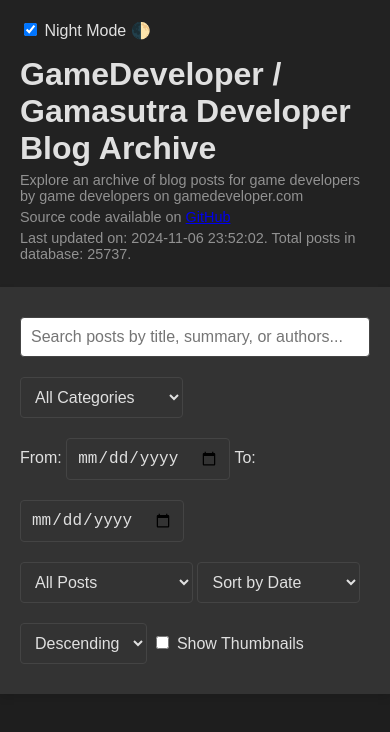
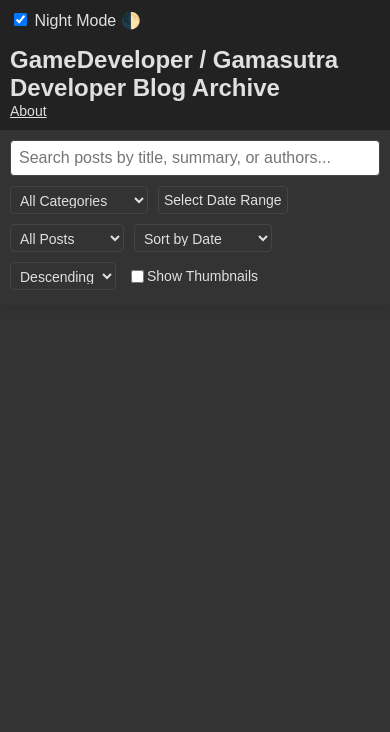
Before and after one commit to rich0664/Gamasutra-Archive, a website built with webpack: page index.html in a window 390 px wide. Both pictures are taken after a click on the checkbox 30 px from the left and 29 px from the top of the page. Built offline with nearby package versions, Linux system fonts and the light colour scheme; what sql.js-httpvfs would draw is missing.

Commit message:
updated design and behaviour

```diff
--- a/index.html
+++ b/index.html
@@ -1,5 +1,6 @@
 <!DOCTYPE html>
 <html lang="en">
+
 <head>
     <meta charset="UTF-8">
     <meta name="viewport" content="width=device-width, initial-scale=1.0">
@@ -14,33 +15,42 @@
     <meta property="og:type" content="website" />
     <meta property="og:url" content="https://rich0664.github.io/Gamasutra-Archive/" />
     <meta property="og:image" content="https://rich0664.github.io/Gamasutra-Archive/icon/favicon180.png" />
-        <meta property="og:description" content="A searchable archive of Gamasutra's game developer blogs. Explore posts on design, programming, production, and more!" />
+    <meta property="og:description"
+        content="A searchable archive of Gamasutra's game developer blogs. Explore posts on design, programming, production, and more!" />
     <meta property="og:site_name" content="Gamasutra Developer Blog Archive" />
 
     <!-- Twitter Card Meta Tags -->
     <meta name="twitter:card" content="summary_large_image" />
     <meta name="twitter:title" content="Gamasutra Developer Blog Archive" />
-        <meta name="twitter:description" content="A searchable archive of Gamasutra's game developer blogs. Explore posts on design, programming, production, and more!" />
+    <meta name="twitter:description"
+        content="A searchable archive of Gamasutra's game developer blogs. Explore posts on design, programming, production, and more!" />
     <meta name="twitter:image" content="https://rich0664.github.io/Gamasutra-Archive/icon/favicon180.png" />
 
     <!-- Link to your CSS and JavaScript -->
     <script defer src="./dist/bundle.js"></script>
     <link rel="stylesheet" href="style.css">
 </head>
+
 <body>
     <!-- Header with title and description -->
     <div id="header">
         <input type="checkbox" id="nightModeToggle" /> Night Mode 🌓
         <h1>GameDeveloper / Gamasutra Developer Blog Archive</h1>
+
+        <!-- About Section -->
+        <div id="aboutSection">
             <p>Explore an archive of blog posts for game developers by game developers on gamedeveloper.com</p>
             <p>Source code available on <a href="https://github.com/Rich0664/Gamasutra-Archive">GitHub</a></p>
-        <label for="nightModeToggle">
-        </label>
         </div>
 
+        <!-- About Toggle Button for mobile -->
+        <button id="aboutToggle" onclick="toggleAbout()">About</button>
+    </div>
+    <div id="mainContainer">
 
         <div id="searchContainer">
             <input type="text" id="searchInput" placeholder="Search posts by title, summary, or authors..." />
+            <div id="searchFilters">
                 <select id="categorySelect">
                     <option value="All" selected>All Categories</option>
                     <option value="Design">Design</option>
@@ -57,18 +67,21 @@
                     <option value="Other">Other</option>
                 </select>
 
-        <div id="dateContainer">
+                <div id="dateDropdown" class="dropdown">
+                    <button id="dateToggle">Select Date Range</button>
+                    <div id="dateOptions" class="dropdown-content">
                         <label for="startDate">From:</label>
                         <input type="date" id="startDate" />
 
                         <label for="endDate">To:</label>
                         <input type="date" id="endDate" />
                     </div>
+                </div>
 
                 <select id="featuredSelect">
                     <option value="all" selected>All Posts</option>
-            <option value="featured">Only Featured</option>
-            <option value="not_featured">Only Not Featured</option>
+                    <option value="featured">Featured</option>
+                    <option value="not_featured">Not Featured</option>
                 </select>
 
                 <select id="sortSelect">
@@ -82,14 +95,17 @@
                     <option value="DESC" selected>Descending</option>
                 </select>
 
-        <label>
+                <label id="thumbnailToggleContainer">
                     <input type="checkbox" id="thumbnailToggle" checked />
                     Show Thumbnails
                 </label>
+            </div>
         </div>
 
         <div id="postList">
             <!-- Posts will be injected here -->
         </div>
+    </div>
 </body>
+
 </html>
--- a/src/index.ts
+++ b/src/index.ts
@@ -1,38 +1,62 @@
 import { createDbWorker } from "sql.js-httpvfs";
 
+// Define worker and WebAssembly URLs
 const workerUrl = new URL("sql.js-httpvfs/dist/sqlite.worker.js", import.meta.url);
 const wasmUrl = new URL("sql.js-httpvfs/dist/sql-wasm.wasm", import.meta.url);
 
+// Pagination controls
 let offset = 0; // Track the current offset for pagination
-const limit = 20; // Number of posts to load per "page" or scroll event
+const limit = 20; // Posts per "page" or scroll event
+
+// UI Elements: Preference Toggles
 const nightModeToggle = document.getElementById("nightModeToggle") as HTMLInputElement;
 const thumbnailToggle = document.getElementById("thumbnailToggle") as HTMLInputElement;
 
-// Load preferences from localStorage
+
+// Load saved preferences for night mode and thumbnails on page load
 document.addEventListener("DOMContentLoaded", () => {
-    // Load night mode state
     const nightMode = localStorage.getItem("nightMode") === "true";
     document.body.classList.toggle("dark-mode", nightMode);
     nightModeToggle.checked = nightMode;
 
-    // Load thumbnail visibility state
     const showThumbnails = localStorage.getItem("showThumbnails") === "true";
     thumbnailToggle.checked = showThumbnails;
 });
 
-// Save night mode state to localStorage when toggled
+// Toggle night mode and save to localStorage
 nightModeToggle.addEventListener("change", () => {
     document.body.classList.toggle("dark-mode", nightModeToggle.checked);
     localStorage.setItem("nightMode", String(nightModeToggle.checked));
 });
+// Toggle the About section on mobile
+function toggleAbout() {
+    const aboutSection = document.getElementById("aboutSection");
+    const aboutToggle = document.getElementById("aboutToggle") as HTMLButtonElement;
 
+    if (aboutSection && aboutToggle) {
+        const isVisible = aboutSection.style.display === "block";
+        aboutSection.style.display = isVisible ? "none" : "block";
 
+        // Update button text based on the visibility of aboutSection
+        aboutToggle.textContent = isVisible ? "About" : "Hide";
+    }
+}
 
-// Fetch and display last scrape info
+// Expose toggleAbout to the global window object
+(window as any).toggleAbout = toggleAbout;
+
+// UI Elements: Date Range and Filter Toggles
+const startDateInput = document.getElementById("startDate") as HTMLInputElement;
+const endDateInput = document.getElementById("endDate") as HTMLInputElement;
+const dateToggle = document.getElementById("dateToggle") as HTMLButtonElement;
+const dateDropdown = document.getElementById("dateDropdown") as HTMLElement;
+const dateOptions = document.getElementById("dateOptions") as HTMLElement;
+
+// Load last scrape info and display in header
 fetch("last_scrape_info.txt")
     .then(response => response.text())
     .then(text => {
-        const header = document.getElementById("header");
+        const header = document.getElementById("aboutSection");
         if (header) {
             const scrapeInfo = document.createElement("p");
             scrapeInfo.textContent = text;
@@ -41,10 +65,7 @@
     })
     .catch(error => console.error("Failed to load last scrape info:", error));
 
-// Save thumbnail visibility state to localStorage when toggled
-
-
-// Initialize the database worker
+// Initialize database worker for querying posts
 async function initDbWorker() {
     return await createDbWorker(
         [
@@ -62,8 +83,7 @@
     );
 }
 
-
-// Function to query posts based on search input, limit, and offset for pagination
+// Query posts based on search filters, pagination, and sorting options
 async function searchPosts(
     worker: any, query: string, limit = 20, offset = 0, sortColumn = "Date", sortOrder = "DESC",
     category = "All", startDate = "", endDate = "", featured = "all"
@@ -73,17 +93,13 @@
         FROM posts
         WHERE (Title LIKE '%' || ? || '%' OR Summary LIKE '%' || ? || '%' OR Authors LIKE '%' || ? || '%')
     `;
-
-    // Array to store query parameters
     const params = [query, query, query];
 
-    // Add category filter if not "All"
+    // Apply additional filters
     if (category !== "All") {
         sqlQuery += ` AND CategoryName = ?`;
         params.push(category);
     }
-
-    // Add date range filters if specified
     if (startDate) {
         sqlQuery += ` AND Date >= ?`;
         params.push(startDate);
@@ -92,64 +108,45 @@
         sqlQuery += ` AND Date <= ?`;
         params.push(endDate);
     }
-
-    // Add featured filter based on the dropdown selection
     if (featured === "featured") {
-        sqlQuery += ` AND Featured = 1`;  // Explicitly check for integer 1
+        sqlQuery += ` AND Featured = 1`;
     } else if (featured === "not_featured") {
-        sqlQuery += ` AND Featured = 0`;  // Explicitly check for integer 0
+        sqlQuery += ` AND Featured = 0`;
     }
 
     sqlQuery += ` ORDER BY ${sortColumn} ${sortOrder} LIMIT ? OFFSET ?`;
     params.push(limit.toString(), offset.toString());
 
-    // Execute the query with the parameters array
-    const results = await worker.db.query(sqlQuery, params);
-    return results;
+    return await worker.db.query(sqlQuery, params);
 }
 
-
-
-
-
-
-// Function to highlight the search term
+// Highlight matching search terms in displayed text
 function highlightText(text: string, searchTerm: string): string {
     if (!searchTerm) return text;
-
     const regex = new RegExp(`(${searchTerm})`, "gi");
     return text.replace(regex, `<span class="highlight">$1</span>`);
 }
 
-// Function to display posts with an optional parameter to append results
+// Display posts in the list with optional appending for pagination
 function displayPosts(posts: any[], searchTerm: string, append = false) {
     const listElement = document.getElementById("postList");
     if (!listElement) return;
 
-    // Clear the list if not appending (initial load or new search)
-    if (!append) listElement.innerHTML = "";
+    if (!append) listElement.innerHTML = ""; // Clear list if not appending
+    const showThumbnails = thumbnailToggle.checked;
 
-    const showThumbnails = thumbnailToggle.checked; // Get checkbox state
-
-    // If there are no posts and it's not appending, show "No results found"
     if (posts.length === 0 && !append) {
-        listElement.innerHTML = "<p>No results found.</p>";
+        listElement.innerHTML = "<p id='noResults'>No results found.</p>";
         return;
     }
 
     posts.forEach((post: any) => {
         const postElement = document.createElement("div");
-
-        // Assign a category class for color-coding based on category name
         const categoryClass = `category-${post.CategoryName.toLowerCase().replace(/\s+/g, '-')}`;
         postElement.className = `post ${categoryClass}`;
-
-        // Add star if the post is featured
         const title = post.Featured ? `⭐ ${post.Title}` : post.Title;
         const highlightedTitle = highlightText(title, searchTerm);
         const postLink = `<a href="${post.Link}" target="_blank" rel="noopener noreferrer">${highlightedTitle}</a>`;
-
-        // Conditionally include clickable thumbnail
         const thumbnailHtml = showThumbnails && post.Thumbnail
             ? `<div class="thumbnail">
                  <a href="${post.Link}" target="_blank" rel="noopener noreferrer">
@@ -174,122 +171,111 @@
     });
 }
 
+// Update date toggle button text based on selected range
+function updateDateToggleText() {
+    const startDate = startDateInput.value;
+    const endDate = endDateInput.value;
+
+    if (startDate && endDate) {
+        dateToggle.textContent = `From: ${startDate} To: ${endDate}`;
+    } else if (startDate) {
+        dateToggle.textContent = `From: ${startDate}`;
+    } else if (endDate) {
+        dateToggle.textContent = `To: ${endDate}`;
+    } else {
+        dateToggle.textContent = "Select Date Range";
+    }
+}
 
 
+// Toggle the dropdown and update date text
+dateToggle.addEventListener("click", () => {
+    dateDropdown.classList.toggle("active");
+});
 
-// Show loading indicator
+// Close the dropdown when clicking outside and update button text
+document.addEventListener("click", (event) => {
+    if (!dateDropdown.contains(event.target as Node)) {
+        dateDropdown.classList.remove("active");
+        updateDateToggleText();  // Update the text when closing
+    }
+});
+
+// Show and hide loading indicator for user feedback during data fetching
 function showLoading() {
     document.body.classList.add("loading");
 }
-
-// Hide loading indicator
 function hideLoading() {
     document.body.classList.remove("loading");
 }
 
-// Update loadResults to show and hide the loading indicator
+// Load and display initial or updated results based on user inputs
 async function loadResults(
     worker: any, query: string, sortColumn = "Date", sortOrder = "DESC",
     category = "All", startDate = "", endDate = "", featured = "all"
 ) {
-    showLoading();  // Show loading indicator
+    showLoading();
     const postList = document.getElementById("postList");
     offset = 0;
     const results = await searchPosts(worker, query, limit, offset, sortColumn, sortOrder, category, startDate, endDate, featured);
     displayPosts(results, query);
-    hideLoading();  // Hide loading indicator
+    hideLoading();
     if (postList) {
         postList.scrollTop = 0;
     }
 }
 
-
+// Initialize search and filter elements and set event listeners
 async function init() {
     const worker = await initDbWorker();
-
     await loadResults(worker, "", "Date", "DESC", "All");
 
     let debounceTimeout: NodeJS.Timeout;
     const searchInput = document.getElementById("searchInput") as HTMLInputElement;
     const categorySelect = document.getElementById("categorySelect") as HTMLSelectElement;
-    const startDateInput = document.getElementById("startDate") as HTMLInputElement;
-    const endDateInput = document.getElementById("endDate") as HTMLInputElement;
     const sortSelect = document.getElementById("sortSelect") as HTMLSelectElement;
     const sortOrderSelect = document.getElementById("sortOrderSelect") as HTMLSelectElement;
-
-    // Helper to reload results
     const featuredSelect = document.getElementById("featuredSelect") as HTMLSelectElement;
 
-    // Helper to reload results
+    // Reload results when a filter or sort option changes
     const reloadResults = async () => {
-        const query = searchInput.value;
-        const sortColumn = sortSelect.value;
-        const sortOrder = sortOrderSelect.value;
-        const category = categorySelect.value;
-        const startDate = startDateInput.value;
-        const endDate = endDateInput.value;
-        const featured = featuredSelect.value;
-        await loadResults(worker, query, sortColumn, sortOrder, category, startDate, endDate, featured);
+        await loadResults(worker, searchInput.value, sortSelect.value, sortOrderSelect.value, categorySelect.value, startDateInput.value, endDateInput.value, featuredSelect.value);
     };
 
-// Modify event listeners to show loading while waiting for results
-searchInput.addEventListener("input", () => {
-    clearTimeout(debounceTimeout);
-    debounceTimeout = setTimeout(() => {
-        showLoading();
+    // Debounce search input to avoid excessive reloads
+    searchInput.addEventListener("input", () => {
+        clearTimeout(debounceTimeout);
+        debounceTimeout = setTimeout(reloadResults, 300);
+    });
+
+    // Apply changes on toggles and other filter inputs
+    thumbnailToggle.addEventListener("change", () => {
+        localStorage.setItem("showThumbnails", String(thumbnailToggle.checked));
         reloadResults();
-    }, 300);
-});
-// Save thumbnail visibility state to localStorage when toggled
-thumbnailToggle.addEventListener("change", () => {
-    localStorage.setItem("showThumbnails", String(thumbnailToggle.checked));
-    reloadResults(); // Reload results to reflect the change in thumbnail visibility
-});
+    });
 
-categorySelect.addEventListener("change", () => {
-    showLoading();
-    reloadResults();
-});
-startDateInput.addEventListener("change", () => {
-    showLoading();
-    reloadResults();
-});
-endDateInput.addEventListener("change", () => {
-    showLoading();
-    reloadResults();
-});
-sortSelect.addEventListener("change", () => {
-    showLoading();
-    reloadResults();
-});
-sortOrderSelect.addEventListener("change", () => {
-    showLoading();
-    reloadResults();
-});
-featuredSelect.addEventListener("change", () => {
-    showLoading();
-    reloadResults();
-});
+    categorySelect.addEventListener("change", reloadResults);
+    startDateInput.addEventListener("change", () => {
+        updateDateToggleText();
+        reloadResults();
+    });
 
-    // Infinite scroll
+    endDateInput.addEventListener("change", () => {
+        updateDateToggleText();
+        reloadResults();
+    });
+    sortSelect.addEventListener("change", reloadResults);
+    sortOrderSelect.addEventListener("change", reloadResults);
+    featuredSelect.addEventListener("change", reloadResults);
+
+    // Infinite scroll listener to load more results when scrolled near the bottom
     const postList = document.getElementById("postList");
     if (postList) {
         postList.addEventListener("scroll", async () => {
             if (postList.scrollTop + postList.clientHeight >= postList.scrollHeight - 50) {
                 showLoading();
-                offset += limit; // Increment offset for the next page of results
-                const moreResults = await searchPosts(
-                    worker,
-                    searchInput.value,
-                    limit,
-                    offset,
-                    sortSelect.value,
-                    sortOrderSelect.value,
-                    categorySelect.value,
-                    startDateInput.value,
-                    endDateInput.value,
-                    featuredSelect.value
-                );
+                offset += limit;
+                const moreResults = await searchPosts(worker, searchInput.value, limit, offset, sortSelect.value, sortOrderSelect.value, categorySelect.value, startDateInput.value, endDateInput.value, featuredSelect.value);
                 displayPosts(moreResults, searchInput.value, true);
                 hideLoading();
             }
@@ -297,7 +283,5 @@
     }
 }
 
-
-
 // Start the app
 init();
--- a/style.css
+++ b/style.css
@@ -32,6 +32,8 @@
 }
 
 body {
+    height: 100%;
+    overflow: hidden;
     font-family: Arial, sans-serif;
     margin: 0;
     padding: 0;
@@ -43,6 +45,7 @@
     padding: 20px;
     background-color: var(--header-background);
     color: var(--header-text-color);
+    position: relative;
 }
 
 #header h1 {
@@ -55,23 +58,92 @@
     font-size: 0.9em;
     color: #919191;
 }
+#mainContainer {
+    display: flex;
+    flex-direction: column;
+    height: 100vh;
+    overflow:hidden;
+}
+
+/* About section for larger screens */
+#aboutSection {
+    display: block;
+}
+
+/* About button is hidden on larger screens */
+#aboutToggle {
+    display: none;
+}
+
+/* Media query for smaller screens */
+@media (max-width: 600px) {
+    body{
+        overflow-y: scroll;
+    }
+    #header {
+        padding: 10px;
+        position: sticky;
+        top:0;
+    }
+
+    #header h1 {
+        font-size: 1.5em;
+    }
+
+    /* Hide the about section and show the button on small screens */
+    #aboutSection {
+        display: none;
+    }
+
+
+    #aboutToggle {
+        display: inline-block;
+        background: none;
+        border: none;
+        color: var(--header-text-color); /* Or another color to match the text */
+        font-size: 14px;
+        cursor: pointer;
+        text-decoration: underline;
+        padding: 0;
+    }
+
+    #aboutToggle:hover {
+        text-decoration: none;
+    }
+}
 
 #searchContainer {
-    padding: 20px;
+    padding: 10px;
     background-color: var(--box-background);
     box-shadow: 0 4px 8px rgba(0, 0, 0, 0.1);
+    gap: 5px;
+    z-index: 1;
+    display: flex;
+    flex-direction: column;
 }
 
 #searchInput {
-    width: 100%;
-    padding: 10px 10px 10px 10px; /* Set padding on all sides */
-    margin: 10px 0;
+    flex: 1; /* Allows the input to fill available space without overflowing */
+    padding: 8px;
     border: 1px solid var(--border-color);
+    border-radius: 4px;
     background-color: var(--search-box-background);
-    border-radius: 4px;
     font-size: 16px;
-    color: var(search-box-color);
-    box-sizing: border-box; /* Ensures the padding and border are included within the width */
+    color: black;
+}
+
+#searchFilters {
+    display: flex;
+    align-items: center;
+    gap: 0px 10px;
+    flex-wrap: wrap;
+}
+
+#thumbnailToggleContainer {
+    display: flex;
+    align-items: center;
+    font-size: 14px;
+    color: var(--text-color);
 }
 
 
@@ -80,15 +152,22 @@
 #sortOrderSelect,
 #featuredSelect,
 #startDate,
-#endDate {
-    padding: 10px;
-    margin: 10px 0;
+#endDate,
+#dateToggle {
+    padding: 5px;
+    margin: 5px 0;
+    height: 28px;
     border: 1px solid var(--border-color);
     background-color: var(--box-background);
     border-radius: 4px;
-    font-size: 16px;
+    font-size: 14px;
     color: var(--text-color);
+    cursor: pointer;
 }
+
+
+
+
 #dateContainer {
     display: inline-block;
 
@@ -103,12 +182,14 @@
 }
 
 #postList {
-    margin-top: 20px;
+
     background-color: var(--box-background);
-
-    box-shadow: 0 4px 8px rgba(0, 0, 0, 0.1);
-    max-height: 70vh;
+    flex-grow: 1; /* Allow postList to fill remaining space */
+    box-shadow: 0 4px 8px rgba(0, 0, 0, 0.5);
     overflow-y: auto;
+}
+#noResults {
+    text-align: center;
 }
 
 .post {
@@ -177,6 +258,32 @@
     color: var(--text-color);
 }
 
+/* Dropdown container styling */
+.dropdown {
+    position: relative;
+    display: inline-block;
+}
+
+.dropdown-content {
+    display: none;
+    position: absolute;
+    background-color: var(--box-background);
+    box-shadow: 0px 8px 16px rgba(0, 0, 0, 0.2);
+    padding: 10px;
+    border-radius: 4px;
+    z-index: 1;
+}
+
+.dropdown-content input[type="date"] {
+    margin: 5px 0;
+}
+
+/* Show the dropdown when active */
+.dropdown.active .dropdown-content {
+    display: block;
+}
+
+
 
 /* Define diagonal stripe background animation */
 @keyframes loadingStripes {
```
Also changed, not shown: dist/bundle.js, dist/fc82d4328c52d317f789.js (added), logo.svg (added). Lines whose indentation alone changed are shown as unchanged.
